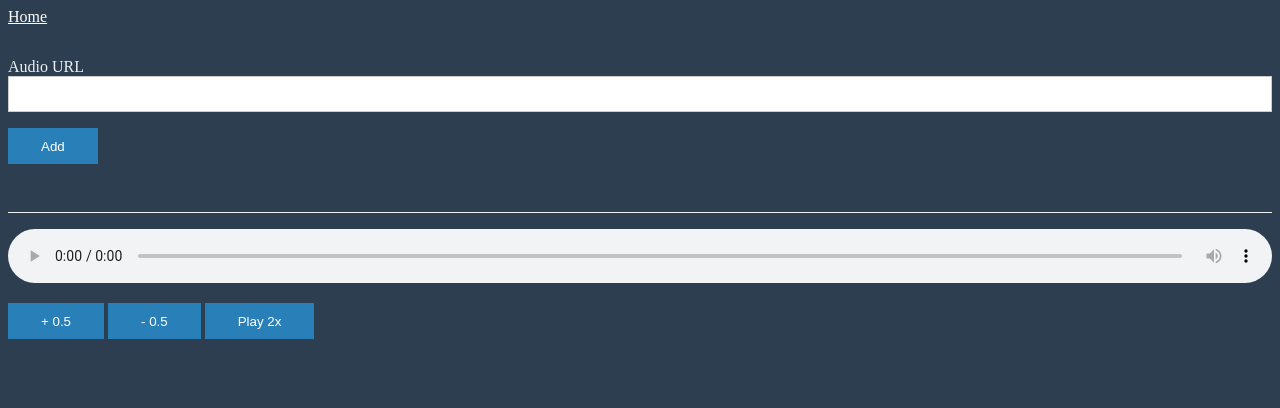
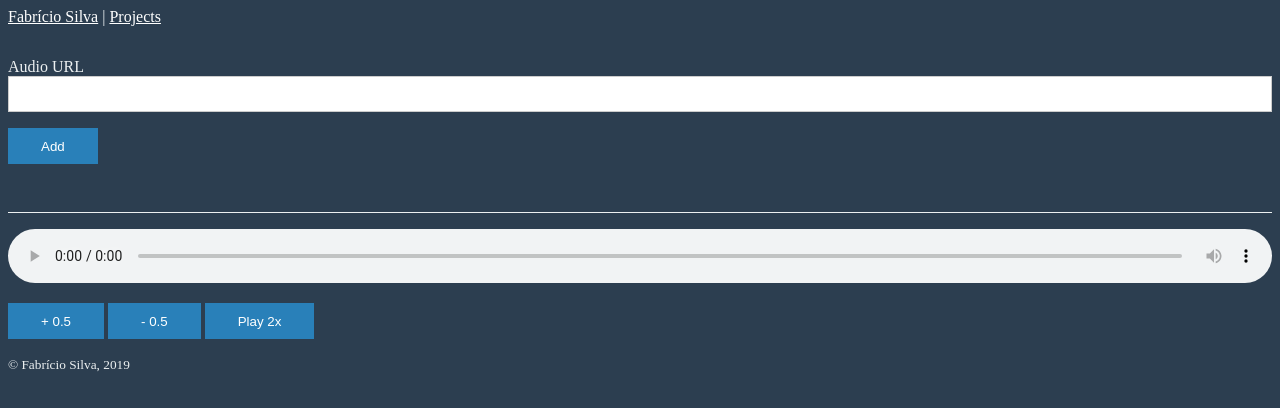
Before and after one commit to fabriciofmsilva/player, a website: page dist/index.html in a window 1280 px wide. Drawn offline with Linux system fonts and the light colour scheme.

Commit message:
Add header and footer

```diff
--- a/dist/app.js
+++ b/dist/app.js
@@ -62,3 +62,10 @@ function speedDecrease(current) {
 function speedIncrease(current) {
   return current + .5;
 }
+
+function setCurrentYear() {
+  const timeEl = document.querySelector('[data-current-year]');
+  timeEl.innerHTML = new Date().getFullYear();
+}
+
+setCurrentYear();
--- a/dist/index.html
+++ b/dist/index.html
@@ -19,9 +19,13 @@
   <link rel="stylesheet" href="app.css">
 </head>
 <body>
-  <nav class="nav">
-    <a href="/">Home</a>
-  </nav>
+  <header class="header">
+    <nav class="nav">
+      <a href="/">Fabrício Silva</a>
+      |
+      <a href="/projects">Projects</a>
+    </nav>
+  </header>
 
   <div class="form-group">
     <label for="audioURL">Audio URL</label>
@@ -58,6 +62,10 @@
     </script>
   </div>
 
+  <footer class="footer">
+    <small>© Fabrício Silva, <time data-current-year></time></small>
+  </footer>
+
   <script src="app.js"></script>
   <script>
     if ('serviceWorker' in navigator) {
```
